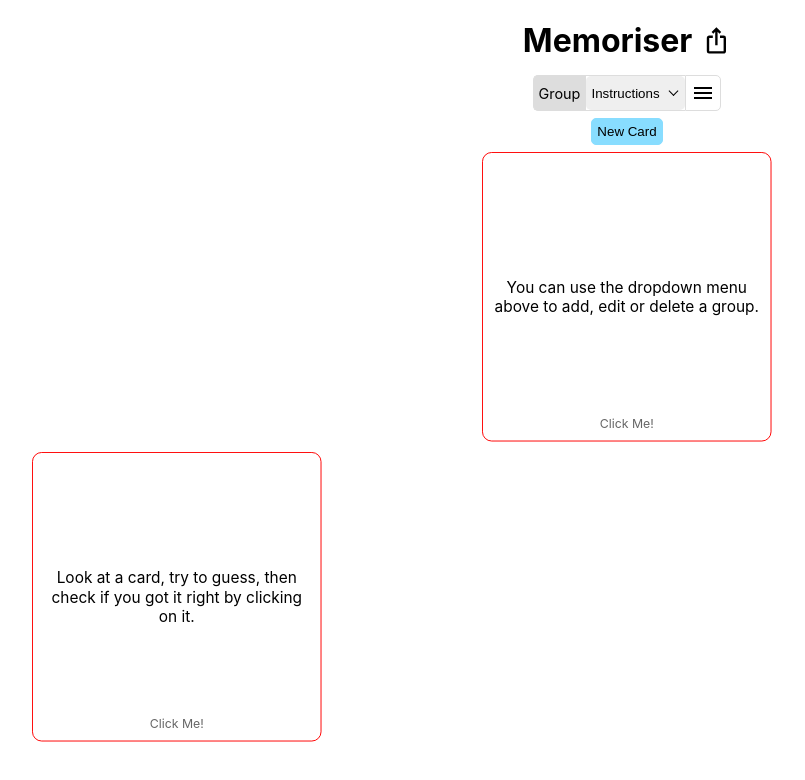
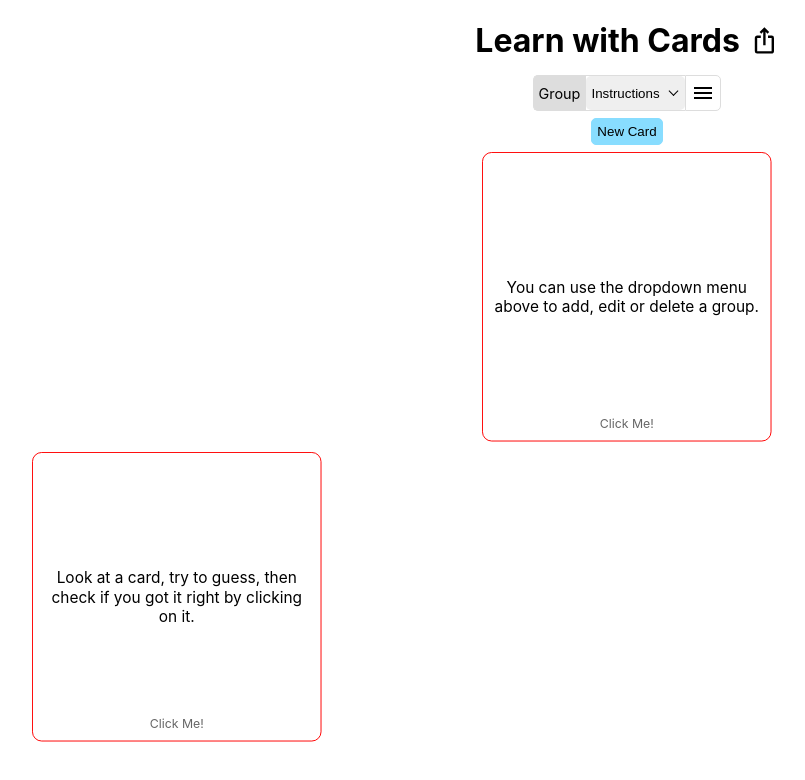
Before and after one commit to Vyper248/memoriser, a React (Create React App) app: page / in a window 1280 px wide. Shown: the top 780 px of the page, without its empty margins (13-818 px from the left). Built offline with nearby package versions, Linux system fonts and the light colour scheme.

Commit message:
Title change to 'Learn with Cards'

```diff
--- a/public/index.html
+++ b/public/index.html
@@ -24,7 +24,7 @@
       work correctly both with client-side routing and a non-root public URL.
       Learn how to configure a non-root public URL by running `npm run build`.
     -->
-    <title>Memoriser</title>
+    <title>Learn with Cards</title>
   </head>
   <body>
     <noscript>You need to enable JavaScript to run this app.</noscript>
--- a/src/pages/MainPage/MainPage.tsx
+++ b/src/pages/MainPage/MainPage.tsx
@@ -121,7 +121,7 @@ const MainPage = ({groups, setGroups, cards, setCards, viewingShared}: MainPageP
 
 	return (
 		<StyledMainPage>
-			<Header text='Memoriser' cards={cards} groups={groups} currentGroup={currentGroup} viewingShared={viewingShared}/>
+			<Header text='Learn with Cards' cards={cards} groups={groups} currentGroup={currentGroup} viewingShared={viewingShared}/>
 			{ viewingShared ? <ImportMenu cards={cards} groups={groups} currentGroup={currentGroup}/> : null }
 			<GroupSelect groups={groups} currentGroup={currentGroup} viewingShared={viewingShared} onChange={onChangeGroup} onAdd={onAddGroup} onEdit={onEditGroup} onDelete={onDeleteGroup}/>
 			{ viewingShared ? null : <Button value='New Card' onClick={onClickAddCard}/> }
```
